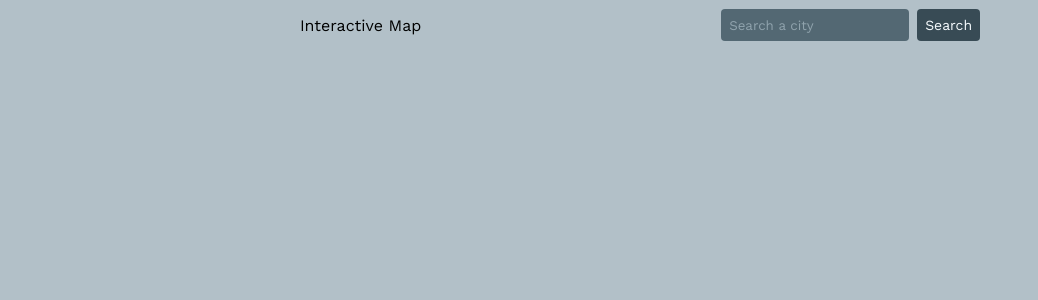
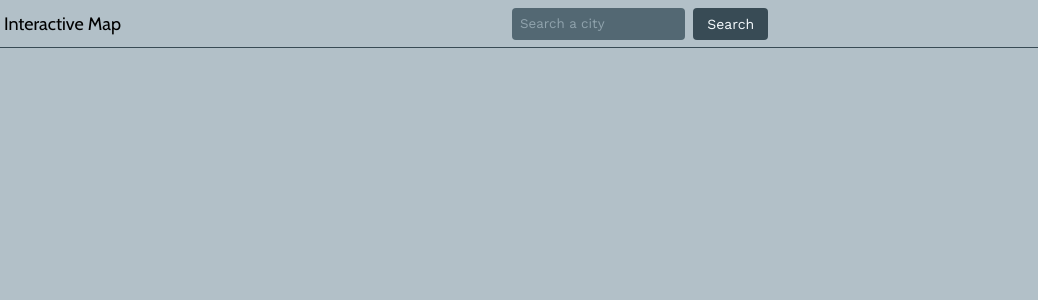
Before and after one commit to FrancoASalinas/Weather-Explorer, a React (Vite) app: page /Weather-Explorer/map in a window 1280 px wide. Shown: the top 300 px of the page, without its empty margins (0-1038 px from the left). Built offline with nearby package versions, Linux system fonts and the light colour scheme.

Commit message:
feat: navigation menu.

```diff
--- a/src/App.tsx
+++ b/src/App.tsx
@@ -1,5 +1,5 @@
-import React, { useState, useEffect } from 'react';
-import { button, error, input, map, nav } from './contents/App';
+import { useState, useEffect } from 'react';
+import { error, map, nav } from './contents/App';
 import API_KEY from './API_KEY';
 import { Location } from './types';
 import Locations from './components/Locations';
@@ -13,6 +13,7 @@ function App() {
   const [unexpectedError, setUnexpectedError] = useState(false);
   const [isLoading, setIsLoading] = useState(false);
   const [toggleMap, setToggleMap] = useState(false);
+  const [toggleNav, setToggleNav] = useState(false);
 
   useEffect(() => {
     if (toggleMap) {
@@ -34,17 +35,34 @@ function App() {
     }
   }, [toggleMap]);
 
+  const NavLinks = () => <a className={toggleMap ? 'header__nav__link--active' : 'header__nav__link'} onClick={() => {setToggleMap(true); setToggleNav(false)}}>{nav.map.text}</a>
+
   return (
     <>
       <header className='header'>
-        {/* <button className='header__bars'>O</button> */}
-        {/* <nav className='header__nav--wide'>
-          <a onClick={() => setToggleMap(true)}>{nav.map.text}</a>
-        </nav> */}
-        <nav className='header__nav--narrow'>
-          <a onClick={() => setToggleMap(true)}>{nav.map.text}</a>
+        <button
+          className='header__bars'
+          onClick={() => setToggleNav(prev => !prev)}
+        >
+          <svg xmlns='http://www.w3.org/2000/svg' viewBox='0 0 448 512'>
+            <path d='M0 96C0 78.3 14.3 64 32 64H416c17.7 0 32 14.3 32 32s-14.3 32-32 32H32C14.3 128 0 113.7 0 96zM0 256c0-17.7 14.3-32 32-32H416c17.7 0 32 14.3 32 32s-14.3 32-32 32H32c-17.7 0-32-14.3-32-32zM448 416c0 17.7-14.3 32-32 32H32c-17.7 0-32-14.3-32-32s14.3-32 32-32H416c17.7 0 32 14.3 32 32z' />
+          </svg>
+        </button>
+        <nav className='header__nav--wide'>
+          <NavLinks />
         </nav>
-        <SearchBar onClick={handleClick} onChange={(e) => setSearchInput(e.target.value)} value={searchInput}/>
+        <nav
+          className={
+            toggleNav ? 'header__nav--narrow--active' : 'header__nav--narrow'
+          }
+        >
+          <NavLinks />
+        </nav>
+        <SearchBar
+          onClick={handleClick}
+          onChange={e => setSearchInput(e.target.value)}
+          value={searchInput}
+        />
       </header>
       <main className='location-search'>
         {toggleMap ? (
--- a/src/components/Searchbar.tsx
+++ b/src/components/Searchbar.tsx
@@ -1,4 +1,4 @@
-import { button, input } from "../contents/App";
+import { button, input } from "../contents/Searchbar";
 
 export default function SearchBar({
     onClick,
--- a/src/contents/App.ts
+++ b/src/contents/App.ts
@@ -1,16 +1,9 @@
-const input = {
-  placeholder: 'Search a city',
-};
-
 const error = {
   noCity: 'We could not find that city',
   unexpected: 'Unexpected error, try again later',
   noInput: 'Please type something in the input',
 };
 
-const button = {
-  text: 'Search',
-};
 
 const nav = {
   map: {
@@ -21,4 +14,4 @@ const nav = {
 const map = {
   testId: 'interactive-map'
 }
-export { error, input, button, nav, map };
+export { error, nav, map };
--- /dev/null
+++ b/src/contents/Searchbar.ts
@@ -0,0 +1,9 @@
+const input = {
+    placeholder: 'Search a city',
+  };
+
+  const button = {
+    text: 'Search',
+  };
+
+  export {input, button}
--- a/src/index.css
+++ b/src/index.css
@@ -77,6 +77,9 @@
   justify-content: start;
   gap: var(--size-4);
   align-items: center;
+  margin: var(--size-7) 0;
+  z-index: 10;
+  position: relative;
 }
 
 .location-search__locations {
@@ -168,33 +171,83 @@
 
 .header {
   width: 100%;
-  height: 50px;
+  height: var(--size-7);
+  position: fixed;
   display: flex;
   justify-content: space-evenly;
   align-items: center;
+  border-bottom: var(--primary-700) 1px solid;
+  z-index: 100;
 }
 
-.header__bars{
+.header__bars {
+  position: absolute;
+  top: 50%;
+  left: 0;
   display: block;
-  width: 40px;
-  height: 40px;
+  width: var(--size-5);
+  height: var(--size-5);
+  background-color: transparent;
+  transform: translateY(-50%);
+  margin: 0 var(--size-1);
+}
+
+.header__bars svg {
+  width: 100%;
+  height: auto;
+  fill: var(--primary-900);
+}
+
+.header__nav__link, .header__nav__link--active {
+  font-size: var(--font-size-4);
+  font-family: var(--font-headline);
+}
+
+.header__nav__link--active {
+  text-decoration: underline;
 }
 
 .header__nav--wide {
+  position: absolute;
+  padding: var(--size-1);
+  left: 0;
+  top: 50%;
+  transform: translateY(-50%);
   display: none;
 }
 
-/* .header__nav--narrow {
-  display: none;
-} */
+.header__nav--narrow,
+.header__nav--narrow--active {
+  position: absolute;
+  top: 100%;
+  opacity: 0%;
+  width: 100%;
+  height: 100vh;
+  transform: translateX(-100%);
+  transition: cubic-bezier(0.165, 0.84, 0.44, 1) 300ms;
+  background-color: var(--primary-500);
+  display: flex;
+  flex-direction: column;
+  align-items: center;
+  padding: var(--size-3);
+  z-index: 500;
+}
+
+.header__nav--narrow--active {
+  opacity: 100%;
+  transform: translateX(0%);
+}
 
 .header__searchbar {
   display: flex;
   justify-content: center;
   gap: var(--size-2);
+  max-width: var(--size-12);
+  width: 60%;
 }
 
 .header__searchbar__input {
+  width: 70%;
   background-color: var(--primary-600);
   color: var(--primary-100);
   padding: var(--size-2);
@@ -206,11 +259,16 @@
 }
 
 .header__searchbar__button {
+  display: flex;
+  justify-content: center;
+  align-items: center;
   background-color: var(--primary-700);
   color: var(--primary-100);
   padding: var(--size-2);
   font-size: var(--font-size-2);
   border-radius: var(--size-1);
+  width: 30%;
+  overflow-x: hidden;
 }
 
 .header__searchbar__button:hover {
@@ -220,8 +278,17 @@
 .map-container {
   height: 300px;
   width: 300px;
+  z-index: 100;
 }
 
-@media only screen and (min-width: 767px){
+@media only screen and (min-width: 767px) {
+  .header__nav--wide {
+    display: block;
+  }
 
+  .header__bars,
+  .header__nav--narrow,
+  .header__nav--narrow--active {
+    display: none;
+  }
 }
```
Also changed, not shown: 1 other file (tests, documents, lock files or other folders).
